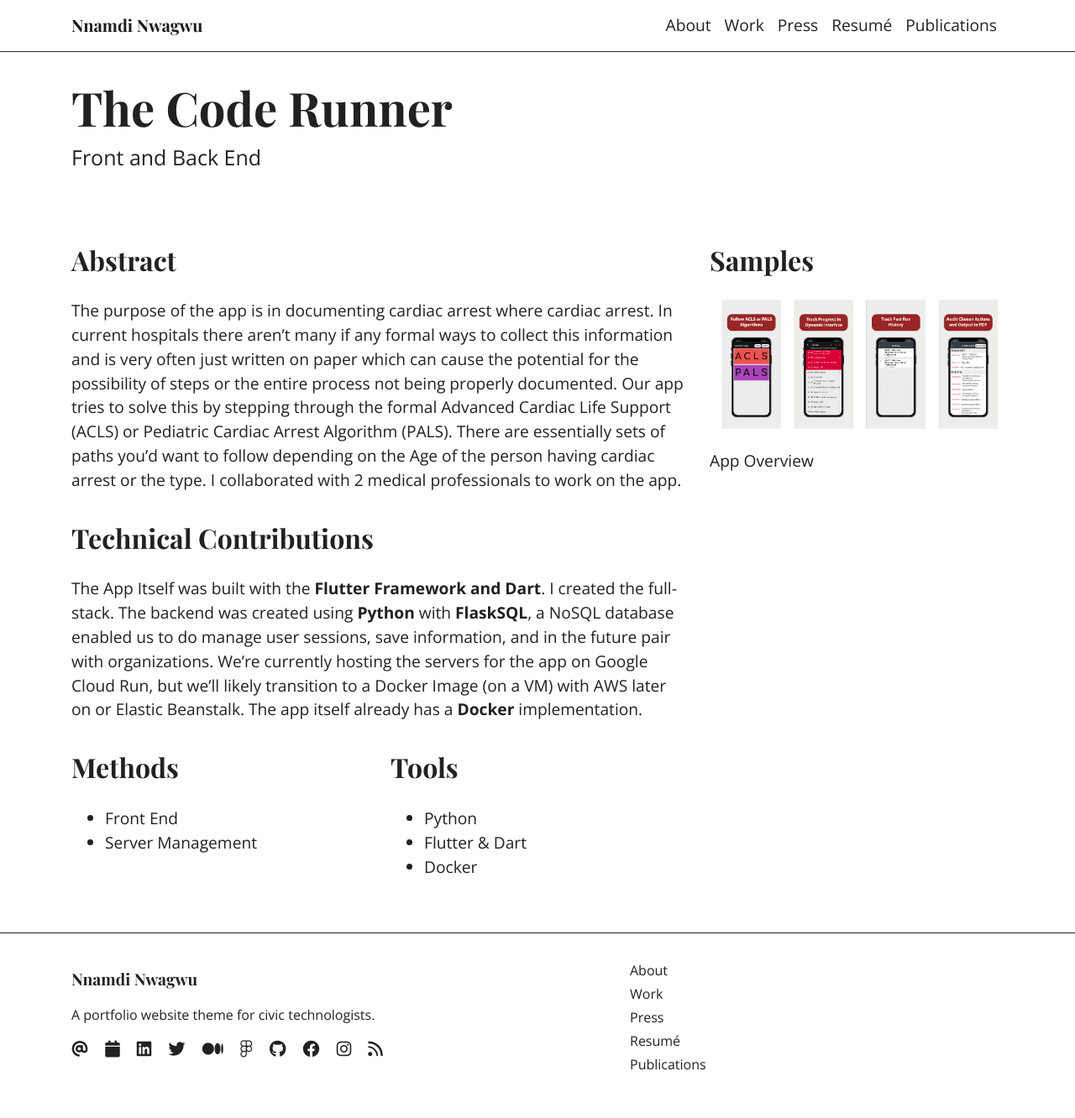
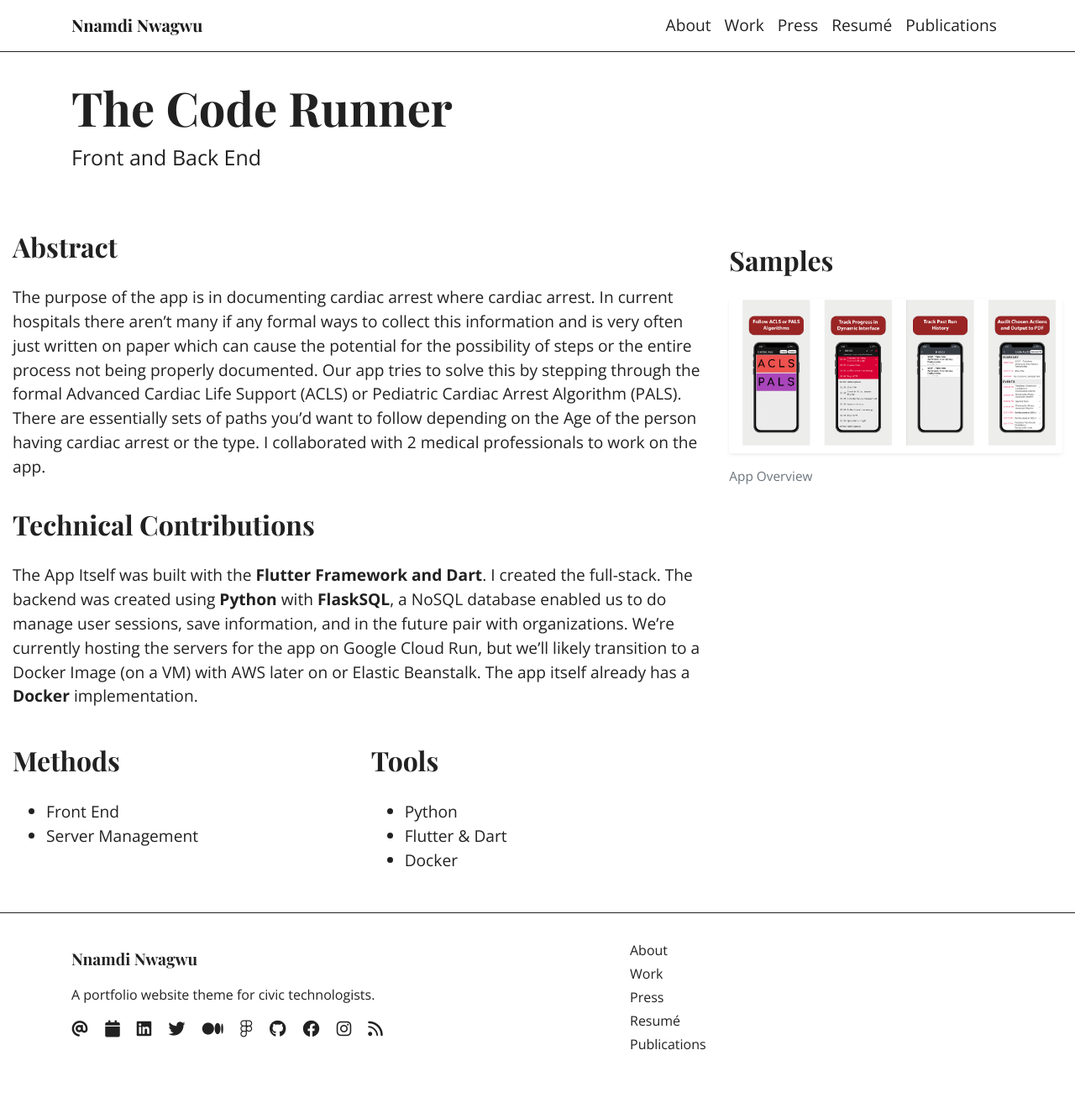
Before and after one commit to nnamd/nnamd.github.io, a Jekyll site: the page built from _work/cardiacapp.md, in a window 1280 px wide. Shown: the whole page at 84% size. Built offline with Jekyll 4.4.1, drawn with Linux system fonts in a browser that asks for light colours; after the commit the page ends 1308 px from its top, so only the background shows below that.

Commit message:
Update work.html

```diff
--- a/_layouts/work.html
+++ b/_layouts/work.html
@@ -5,13 +5,13 @@
 {% include nav.html %}
 <main>
     {% include jumbotron.html %}
-    <div class="container">
+    <div class="container-fluid">
   <div class="row">
     <!-- Main content -->
-            <div class="col-sm-8">
+    <div class="col-lg-8 col-md-7 col-sm-12">
       {{ content | markdownify }}
 
-                <div class="row">
+      <div class="row mt-4">
         <div class="col-sm-6">
           {% if page.methods %}
           {% if post %}
@@ -46,9 +46,9 @@
     </div>
 
     <!-- Sidebar: Samples -->
-            <div class="col-sm-4">
+    <div class="col-lg-4 col-md-5 col-sm-12">
       {% if page.samples-title %}
-                <h2>{{ page.samples-title }}</h2>
+      <h2 class="mt-3">{{ page.samples-title }}</h2>
       {% endif %}
 
       <div class="samples">
@@ -57,9 +57,9 @@
         {% assign alt = "sample-img-alt-" | append: i %}
         {% assign caption = "sample-img-caption-" | append: i %}
         {% if page[img] %}
-                    <figure style="margin-bottom: 1.5rem;">
-                        <img src="{{ site.baseurl }}/img/work/{{ page[img] }}" alt="{{ page[alt] }}" class="img-fluid">
-                        <figcaption>{{ page[caption] }}</figcaption>
+        <figure class="mb-3">
+          <img src="{{ site.baseurl }}/img/work/{{ page[img] }}" alt="{{ page[alt] }}" class="img-fluid rounded shadow-sm">
+          <figcaption class="small text-muted">{{ page[caption] }}</figcaption>
         </figure>
         {% endif %}
         {% endfor %}
@@ -67,5 +67,6 @@
     </div>
   </div>
 </div>
+
 </main>
 {% include footer.html %}
```
Lines whose indentation alone changed are shown as unchanged.
